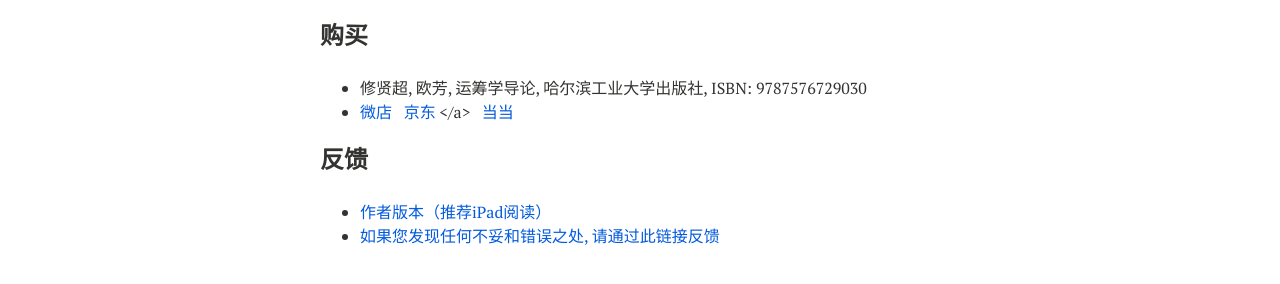
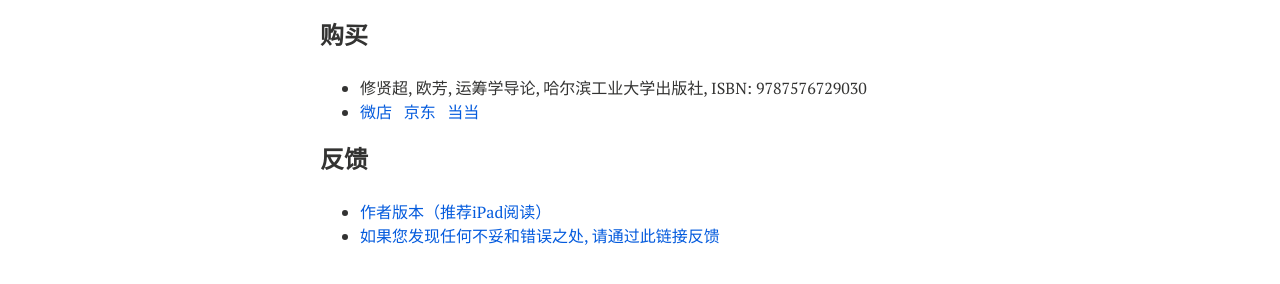
Before and after one commit to xianchaoxiu/xianchaoxiu.github.io, a Jekyll site: the page built from chinese/book/OR/index.md, in a window 1280 px wide. Shown: the part 471-755 px from the top of the page. Built offline with Jekyll 4.4.1, drawn with Linux system fonts in a browser that asks for light colours; nearby versions of some CDN libraries.

Commit message:
Update index.md

```diff
--- a/chinese/book/OR/index.md
+++ b/chinese/book/OR/index.md
@@ -20,7 +20,7 @@ share: false
 
 ### 购买
 * 修贤超, 欧芳, 运筹学导论, 哈尔滨工业大学出版社, ISBN: 9787576729030<br>
-* <a href="https://weidian.com/item.html?itemID=7810621848" class="textlink" target="_blank"> 微店 </a> &nbsp;  <a href="https://item.jd.com/15450180.html" class="textlink" target="_blank"> 京东 </a> </a> &nbsp;  <a href="https://product.dangdang.com/30088807.html" class="textlink" target="_blank"> 当当 </a> <br>
+* <a href="https://weidian.com/item.html?itemID=7810621848" class="textlink" target="_blank"> 微店 </a> &nbsp;  <a href="https://item.jd.com/15450180.html" class="textlink" target="_blank"> 京东 </a>  &nbsp;  <a href="https://product.dangdang.com/30088807.html" class="textlink" target="_blank"> 当当 </a> <br>
 
 ### 反馈
 * <a href="../OR/运筹学导论.pdf" class="textlink" target="_blank"> 作者版本（推荐iPad阅读） </a> <br>
```
